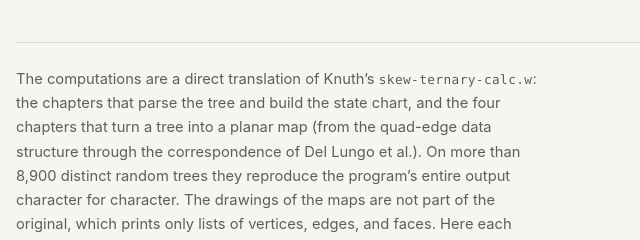
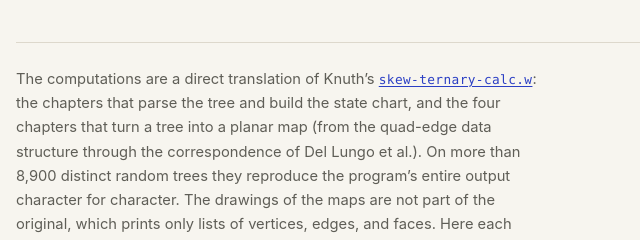
Before and after one commit to sjnam/skew-ternary, a plain HTML site: page app/index.html in a window 1280 px wide. Shown: the part 3410-3650 px from the top of the page, 154-794 px from the left. Drawn offline with Linux system fonts and the light colour scheme.

Commit message:
원본 링크 추가

```diff
--- a/app/index.html
+++ b/app/index.html
@@ -167,6 +167,7 @@ button:focus-visible, select:focus-visible, input:focus-visible, .seg button:foc
   font-family: var(--mono); font-size: .8rem;
   color: var(--muted); word-break: break-all; letter-spacing: .03em;
 }
+a .args { color: inherit; }
 
 /* ── 평면 지도 ── */
 .maprow { display: grid; grid-template-columns: repeat(4, 1fr); gap: .8rem; }
@@ -342,7 +343,7 @@ try { if (localStorage.getItem("gweb-theme") === "dark") document.documentElemen
 <footer>
   <div class="prose">
     <p>The computations are a direct translation of Knuth’s
-    <span class="args" style="display:inline">skew-ternary-calc.w</span>: the chapters that parse
+    <a href="https://www-cs-faculty.stanford.edu/~knuth/programs/skew-ternary-calc.w"><span class="args" style="display:inline">skew-ternary-calc.w</span></a>: the chapters that parse
     the tree and build the state chart, and the four chapters that turn a tree into a planar map
     (from the quad-edge data structure through the correspondence of Del Lungo et al.). On more
     than 8,900 distinct random trees they reproduce the program’s entire output character for
```
